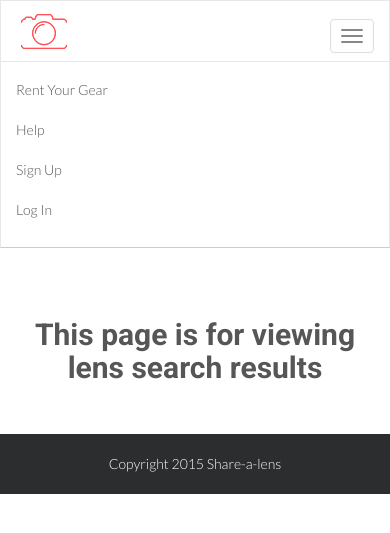
After one commit to supermanrising/sharealens, a Flask app: template templates/lenses.html in a window 390 px wide, after a click on "Toggle navigation". The commit adds this page. Shown: the top 533 px of the page. Run offline with Flask 2, Linux system fonts and the light colour scheme; the template is opened without the code that fills it, so the values that code supplies are empty; some libraries are stand-ins or nearby versions.

Commit message:
feat: Ability to search all brands / lens types, added logo

```diff
--- a/main.py
+++ b/main.py
@@ -33,7 +33,17 @@ def showHome():
 
 @app.route('/lenses')
 def showLenses():
-
+	brand = request.args['brand']
+	style = request.args['style']
+	if (brand == 'all' and style == 'all'):
+		lenses = session.query(Lens).all()
+	elif (brand == 'all' and style != 'all'):
+		lenses = session.query(Lens).filter_by(style=style).all()
+	elif (brand != 'all' and style == 'all'):
+		lenses = session.query(Lens).filter_by(brand=brand).all()
+	else:
+		lenses = session.query(Lens).filter_by(brand=brand).filter_by(style=style).all()
+	return render_template('lenses.html', lenses = lenses)
 
 
 if __name__ == '__main__':
--- a/static/style.css
+++ b/static/style.css
@@ -104,37 +104,79 @@ BOOTSTRAP MODS
 ****************
 ***************/
 
-.navbar-default {
+.transparent {
 	background-color: rgba(0,0,0,0.15);
 	border-color: transparent;
 	padding: 10px 0;
+	border-radius: 0;
 }
 
-.navbar-default .navbar-nav > li > a {
+.transparent .navbar-nav > li > a {
     color: #fff;
-    padding: 5px 15px;
+    padding: 10px 15px;
     font-weight: 300;
 }
-.navbar-default .navbar-nav > li > a:hover,
-.navbar-default .navbar-nav > li > a:focus {
+.transparent .navbar-nav > li > a:hover,
+.transparent .navbar-nav > li > a:focus {
     color: #fff;
 }
-.navbar-default .navbar-nav > .active > a,
-.navbar-default .navbar-nav > .active > a:hover,
-.navbar-default .navbar-nav > .active > a:focus {
+.transparent .navbar-nav > .active > a,
+.transparent .navbar-nav > .active > a:hover,
+.transparent .navbar-nav > .active > a:focus {
     color: #555;
     background-color: #E7E7E7;
 }
-.navbar-default .navbar-nav > .open > a,
-.navbar-default .navbar-nav > .open > a:hover,
-.navbar-default .navbar-nav > .open > a:focus {
+.transparent .navbar-nav > .open > a,
+.transparent .navbar-nav > .open > a:hover,
+.transparent .navbar-nav > .open > a:focus {
     color: #555;
     background-color: #D5D5D5;
 }
 /* caret */
-.navbar-default .navbar-nav > .dropdown > a .caret {
+.transparent .navbar-nav > .dropdown > a .caret {
     border-top-color: #777;
     border-bottom-color: #777;
+}
+
+.navbar-white {
+	background-color: #fff;
+	border-bottom-color: #ccc;
+	padding: 10px 0;
+	border-radius: 0;
+}
+
+.navbar-white .navbar-nav > li > a {
+    padding: 10px 15px;
+    color: #565656;
+    font-weight: 300;
+}
+
+.navbar-white .navbar-nav > li > a:hover,
+.navbar-white .navbar-nav > li > a:focus {
+	color: #565656;
+}
+
+.navbar-white .navbar-nav > .active > a,
+.navbar-white .navbar-nav > .active > a:hover,
+.navbar-white .navbar-nav > .active > a:focus {
+    color: #555;
+    background-color: #E7E7E7;
+}
+.navbar-white .navbar-nav > .open > a,
+.navbar-white .navbar-nav > .open > a:hover,
+.navbar-white .navbar-nav > .open > a:focus {
+    color: #555;
+    background-color: #D5D5D5;
+}
+/* caret */
+.navbar-white .navbar-nav > .dropdown > a .caret {
+    border-top-color: #777;
+    border-bottom-color: #777;
+}
+
+.navbar-brand {
+	padding: 3px 20px 0 20px;
+	height: auto;
 }
 
 .col-full {
@@ -171,16 +213,29 @@ BUTTONS
 	transition: background-color 0.1s ease-in;
 }
 
-nav li .button-nav-link {
+.transparent .button-nav-link {
 	border: 2px solid #fff;
 	color: #fff;
 	margin-right: 15px;
 	transition: background-color 0.1s ease-out;
 }
 
-.button-nav-link:hover {
+.transparent .button-nav-link:hover {
 	color: #fff !important;
 	background-color: rgba(0,0,0,0.1) !important;
+	transition: background-color 0.1s ease-in;
+}
+
+.navbar-white .button-nav-link {
+	border: 1px solid #838383;
+	color: #565656;
+	margin-right: 15px;
+	transition: background-color 0.1s ease-out;
+}
+
+.navbar-white .button-nav-link:hover {
+	color: #565656 !important;
+	background-color: rgba(0,0,0,0.05) !important;
 	transition: background-color 0.1s ease-in;
 }
 
@@ -250,3 +305,19 @@ GENERAL
 .bottom-40 {
 	margin-bottom: 40px;
 }
+
+.logo {
+	padding: 0;
+}
+
+@media screen and (max-width: 767px) {
+	.transparent .button-nav-link {
+		border: 0;
+		margin: 0;
+	}
+
+	.navbar-white .button-nav-link {
+		border: 0;
+		margin: 0;
+	}
+}
--- /dev/null
+++ b/templates/lenses.html
@@ -0,0 +1,60 @@
+{% extends "main.html" %}
+{% block content %}
+	<!-- Navigation -->
+	<nav class="navbar navbar-default navbar-white">
+		<div class="container-fluid">
+		    <!-- Brand and toggle get grouped for better mobile display -->
+		    <div class="navbar-header">
+				<button type="button" class="navbar-toggle collapsed" data-toggle="collapse" data-target="#bs-example-navbar-collapse-1" aria-expanded="false">
+					<span class="sr-only">Toggle navigation</span>
+					<span class="icon-bar"></span>
+					<span class="icon-bar"></span>
+					<span class="icon-bar"></span>
+				</button>
+				<a class="navbar-brand" href="{{ url_for('showHome') }}">
+					<img alt="Share A Lens Logo" src="{{ url_for('static', filename='img/brand-sm.png') }}" class="logo">
+				</a>
+			</div>
+			<div class="collapse navbar-collapse" id="bs-example-navbar-collapse-1">
+				<ul class="nav navbar-nav navbar-right">
+					<li><a href="#" class="button-nav-link">Rent Your Gear</a></li>
+					<li><a href="#">Help</a></li>
+					<li><a href="#">Sign Up</a></li>
+					<li><a href="#">Log In</a></li>
+					<!--<li class="dropdown">
+						<a href="#" class="dropdown-toggle" data-toggle="dropdown" role="button" aria-haspopup="true" aria-expanded="false">Dropdown <span class="caret"></span></a>
+						<ul class="dropdown-menu">
+							<li><a href="#">Action</a></li>
+							<li><a href="#">Another action</a></li>
+							<li><a href="#">Something else here</a></li>
+							<li role="separator" class="divider"></li>
+							<li><a href="#">Separated link</a></li>
+						</ul>
+					</li>-->
+				</ul>
+			</div><!-- /.navbar-collapse -->
+		</div><!-- /.container-fluid -->
+	</nav>
+	<!-- End Navigation -->
+	<div class="container">
+		<div class="row text-center featured-title">
+			<div class="col-xs-12">
+				<h2>This page is for viewing lens search results</h2>
+			</div>
+			<div class="col-xs-12">
+				<ul>
+					{% for lens in lenses %}
+						<li>Name: {{lens.name}}<br>Brand: {{lens.brand}}<br>Type: {{lens.style}}</li>
+					{% endfor %}
+				</ul>
+			</div>
+		</div>
+	</div>
+	<div class="footer">
+		<div class="container">
+			<div class="col-xs-12 text-center">
+				<p class="copyright">Copyright 2015 Share-a-lens</p>
+			</div>
+		</div>
+	</div>
+{% endblock %}
```
Also changed, not shown: templates/index.html (+17 -13 lines), static/img/brand-sm.png (added).
